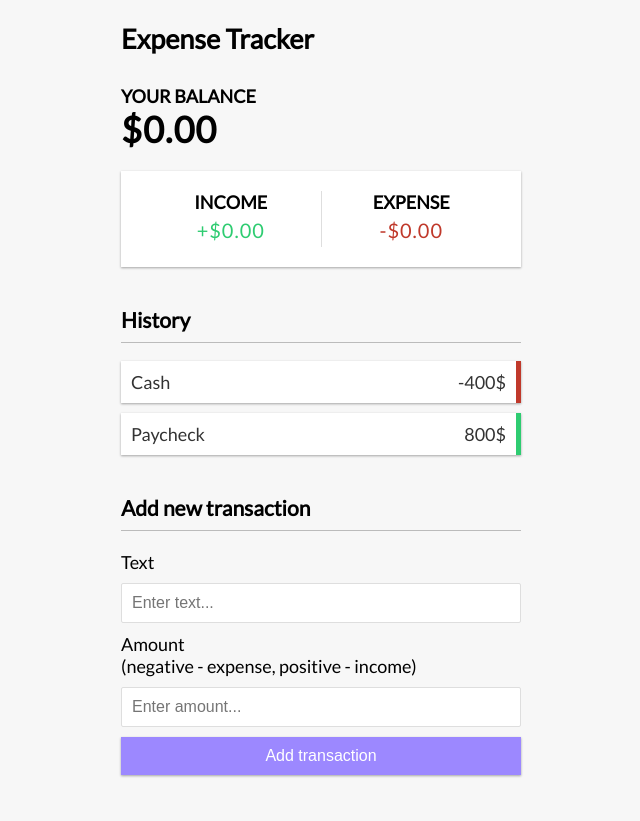
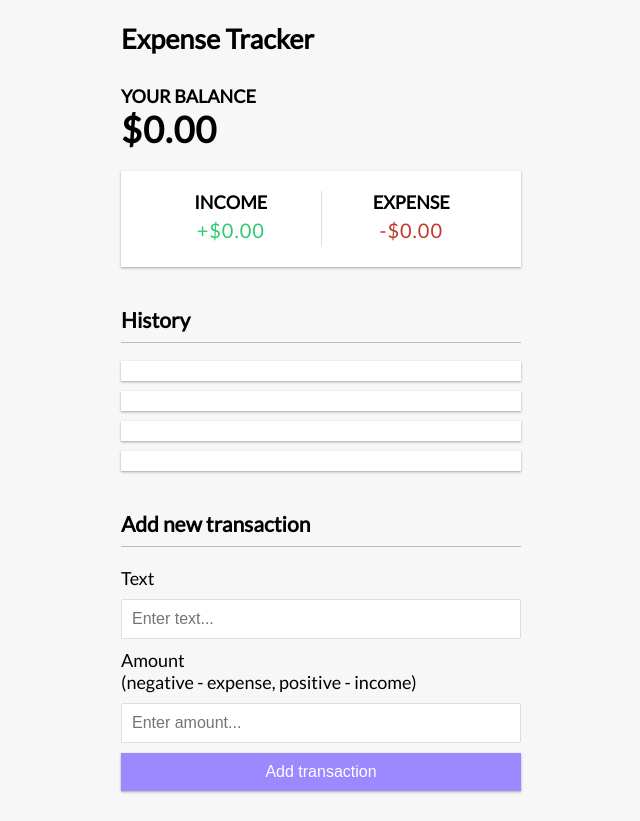
Before and after one commit to KenanRamazanov/ExpenseTracker-Vue.js, a Vue app: page / in a window 1280 px wide. Shown: the whole page, without its empty margins (319-959 px from the left). Built offline with nearby package versions, Linux system fonts and the light colour scheme.

Commit message:
Adding functionality to TransactionList

```diff
--- a/src/components/TransactionList.vue
+++ b/src/components/TransactionList.vue
@@ -1,13 +1,31 @@
 <template>
     <h3>History</h3>
     <ul id="list" class="list">
-       <li class="minus">
+        <li v-for="transaction in transactions" :key="transaction.id">
+
+        </li>
+       <!-- <li class="minus">
         Cash <span>-400$</span> <button
        class="delete-btn" >x</button>
        </li>
        <li class="plus">
         Paycheck <span>800$</span> <button
        class="delete-btn" >x</button>
-       </li>
+       </li> -->
     </ul>
 </template>
+
+<script>
+export default {
+    data() {
+        return {
+         transactions: [
+   { id: 1, text: 'Flower', amount: -20 },
+   { id: 2, text: 'Salary', amount: 300 },
+  { id: 3, text: 'Book', amount: -10 },
+   { id: 4, text: 'Camera', amount: 150 },
+            ]
+        }
+    }
+}
+</script>
```
